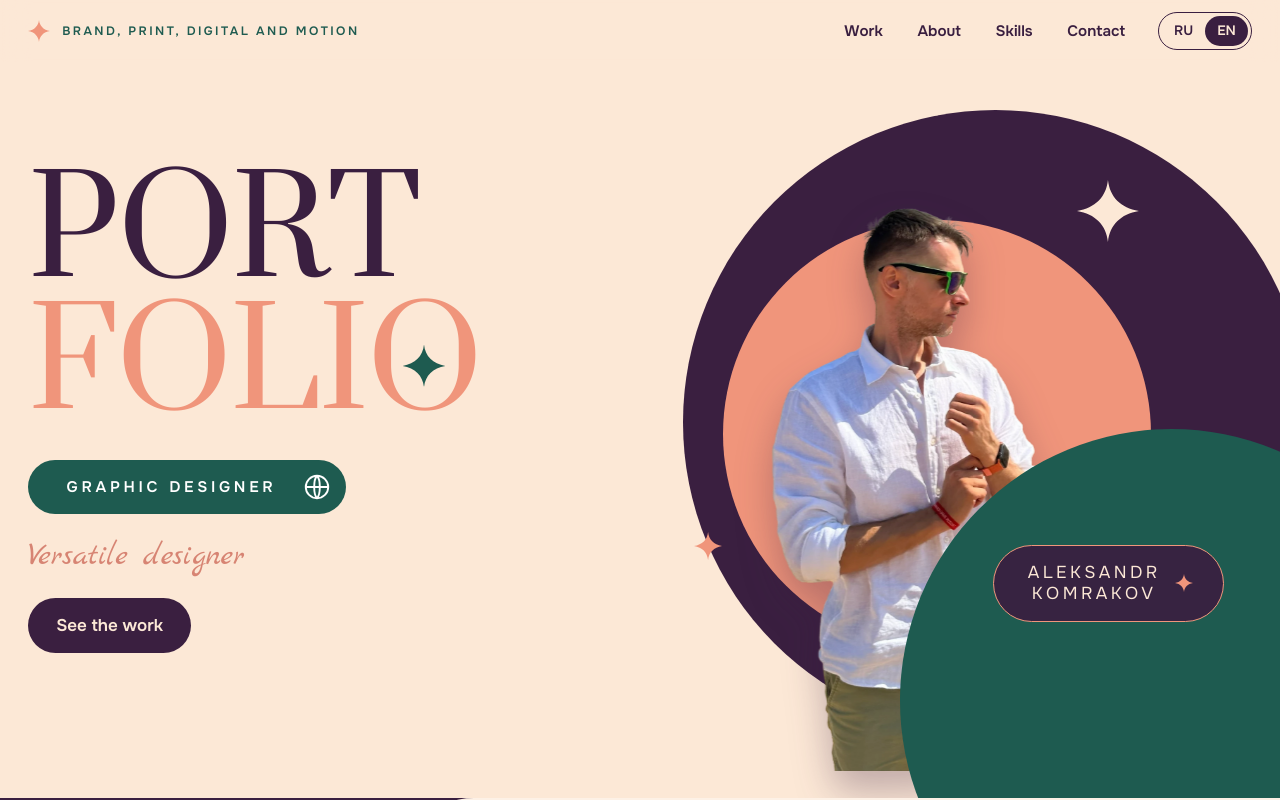
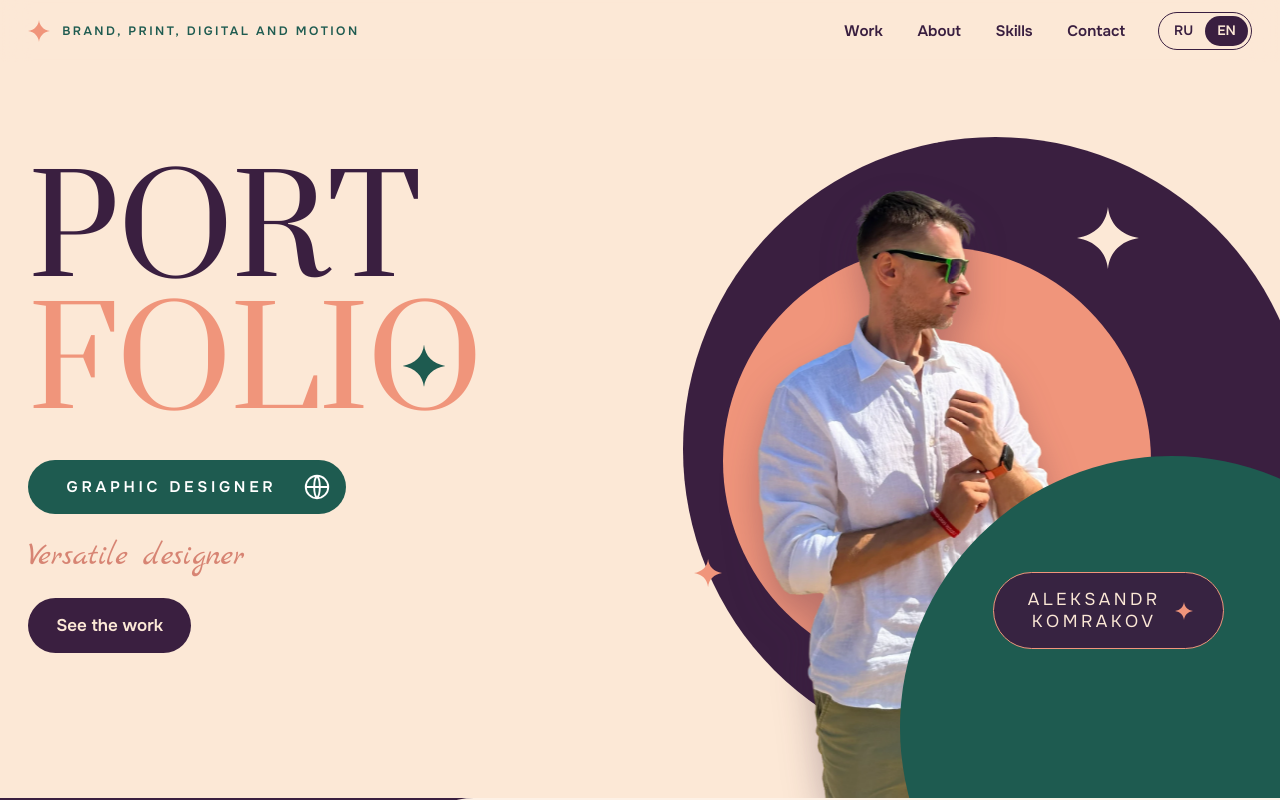
Before and after one commit to LexxKomr/portfolio, a website with bundled scripts: page index.html in a window 1280 px wide. Shown: the top 800 px of the page. Built offline with nearby package versions, Linux system fonts and the light colour scheme.

Commit message:
Первый экран: фото крупнее и привязано к нижнему краю блока
Co-Authored-By: Claude Sonnet 5.5 <noreply@anthropic.com>

```diff
--- a/css/main.css
+++ b/css/main.css
@@ -67,14 +67,14 @@ button { font: inherit; color: inherit; cursor: pointer; }
 .btn { display: inline-flex; align-items: center; gap: 10px; text-decoration: none; background: var(--ink); color: var(--paper); font-weight: 600; padding: 14px 28px; border-radius: 999px; border: 0; transition: background .2s, transform .2s var(--ease); }
 .btn:hover { background: var(--cobalt); transform: translateY(-2px); }
 
-.hero-art { position: relative; justify-self: end; width: min(100%, 600px); aspect-ratio: 1 / 1.04; container-type: inline-size; }
+.hero-art { position: relative; justify-self: end; align-self: end; width: min(100%, 600px); aspect-ratio: 1 / 1.04; container-type: inline-size; }
 /* три круга: большой сливовый, внутри коралловый (смещён влево), бирюзовый срезает правый нижний угол */
 .hero-art .c-plum, .hero-art .c-salmon, .hero-art .c-teal { position: absolute; aspect-ratio: 1; border-radius: 50%; }
 .hero-art .c-plum { left: -1cqw; top: -2cqw; width: 111cqw; background: var(--ink); z-index: 1; }
 .hero-art .c-salmon { left: 6cqw; top: 17.5cqw; width: 76cqw; background: var(--orange); overflow: hidden; z-index: 2; }
 .hero-art .c-salmon img { width: 100%; height: 100%; object-fit: cover; object-position: 50% 20%; }
 .hero-art .c-teal { left: 37.5cqw; top: 54.7cqw; width: 96.5cqw; background: var(--teal); z-index: 4; }
-.hero-art .person { position: absolute; left: 39.5cqw; bottom: calc(-1 * var(--hero-pb)); height: 100cqw; width: auto; max-width: none; transform: translateX(-50%); filter: drop-shadow(0 20px 18px rgba(58, 31, 64, .3)); z-index: 3; }
+.hero-art .person { position: absolute; left: 39cqw; bottom: calc(-1 * var(--hero-pb)); height: 108cqw; width: auto; max-width: none; transform: translateX(-50%); filter: drop-shadow(0 20px 18px rgba(58, 31, 64, .3)); z-index: 3; }
 .hero-art .spark { z-index: 5; position: absolute; right: 20cqw; top: 10.5cqw; width: 11cqw; aspect-ratio: 1; fill: var(--paper); }
 .hero-art .spark.small { left: 1cqw; top: auto; bottom: 26cqw; width: 5cqw; fill: var(--orange); right: auto; }
 .name-pill { position: absolute; z-index: 6; right: 5cqw; bottom: 15cqw; display: inline-grid; grid-template-columns: auto auto; align-items: center; gap: 10px 14px; background: color-mix(in srgb, var(--ink) 92%, transparent); color: var(--paper); border: 1.5px solid var(--orange); border-radius: 999px; padding: 16px 30px 16px 34px; font: 500 clamp(.9rem, 1.35vw, 1.2rem)/1.25 var(--f-text); text-transform: uppercase; letter-spacing: .2em; text-align: center; }
```
